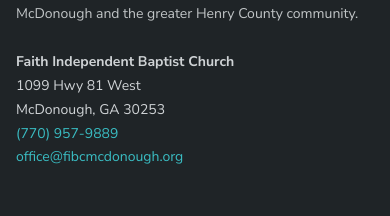
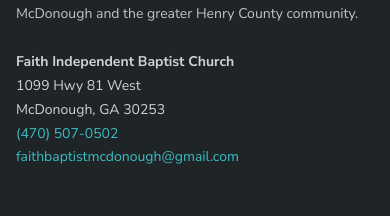
Before and after one commit to Riley-Truong/FIBC_Website_React_Project, a React (Vite) app in the folder fibc-react-project/: page / in a window 390 px wide. Shown: the part 4321-4537 px from the top of the page. Built offline with nearby package versions, Linux system fonts and the light colour scheme; no server answers.

Commit message:
[Fix] Changed phone number and email address

```diff
--- a/fibc-react-project/src/components/Footer.jsx
+++ b/fibc-react-project/src/components/Footer.jsx
@@ -27,8 +27,8 @@
               <strong>Faith Independent Baptist Church</strong><br />
               1099 Hwy 81 West<br />
               McDonough, GA 30253<br />
-              <a href="tel:+17709579889">(770) 957-9889</a><br />
-              <a href="mailto:office@fibcmcdonough.org">office@fibcmcdonough.org</a>
+              <a href="tel:+14705070502">(470) 507-0502</a><br />
+              <a href="mailto:faithbaptistmcdonough@gmail.com">faithbaptistmcdonough@gmail.com</a>
             </address>
           </div>
 
```
